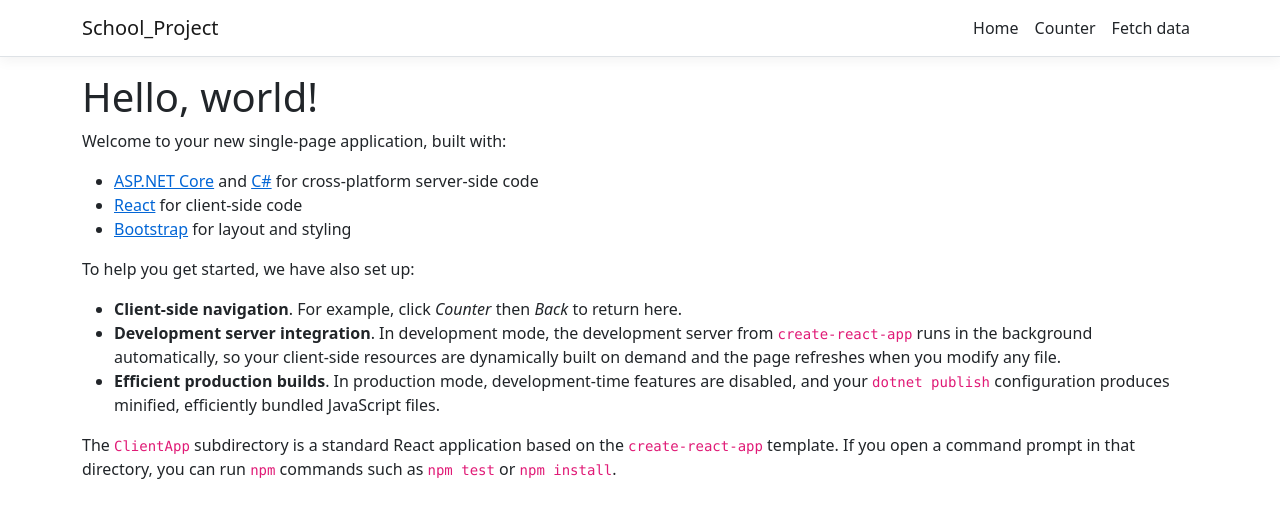
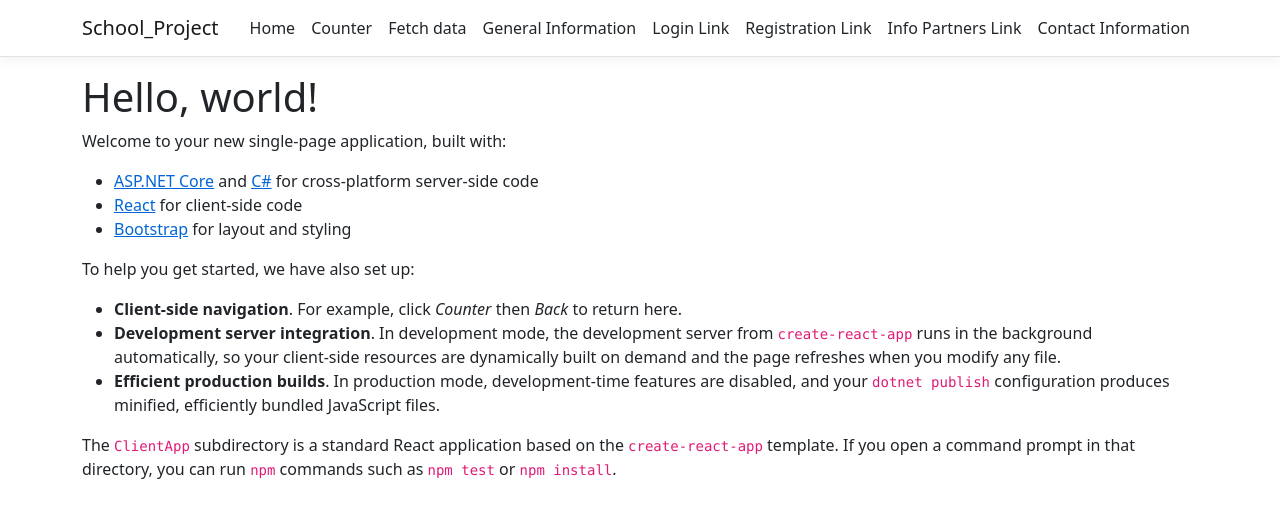
Before and after one commit to ruslan1b/S_Project, a React (Create React App) app in the folder ClientApp/: page / in a window 1280 px wide. Shown: the top 518 px of the page. Built offline with nearby package versions, Linux system fonts and the light colour scheme.

Commit message:
added new tab menu

```diff
--- a/ClientApp/src/components/NavMenu.js
+++ b/ClientApp/src/components/NavMenu.js
@@ -39,6 +39,21 @@ export class NavMenu extends Component {
                 <NavItem>
                   <NavLink tag={Link} className="text-dark" to="/fetch-data">Fetch data</NavLink>
                 </NavItem>
+                <NavItem>
+                    <NavLink tag={Link} className="text-dark" to="/">General Information</NavLink>
+                </NavItem>
+                <NavItem>
+                    <NavLink tag={Link} className="text-dark" to="/">Login Link</NavLink>
+                </NavItem>
+                <NavItem>
+                    <NavLink tag={Link} className="text-dark" to="/">Registration Link</NavLink>
+                </NavItem>
+                <NavItem>
+                    <NavLink tag={Link} className="text-dark" to="/">Info Partners Link</NavLink>
+                </NavItem>
+                <NavItem>
+                    <NavLink tag={Link} className="text-dark" to="/">Contact Information</NavLink>
+                </NavItem>
               </ul>
             </Collapse>
           </Container>
```
